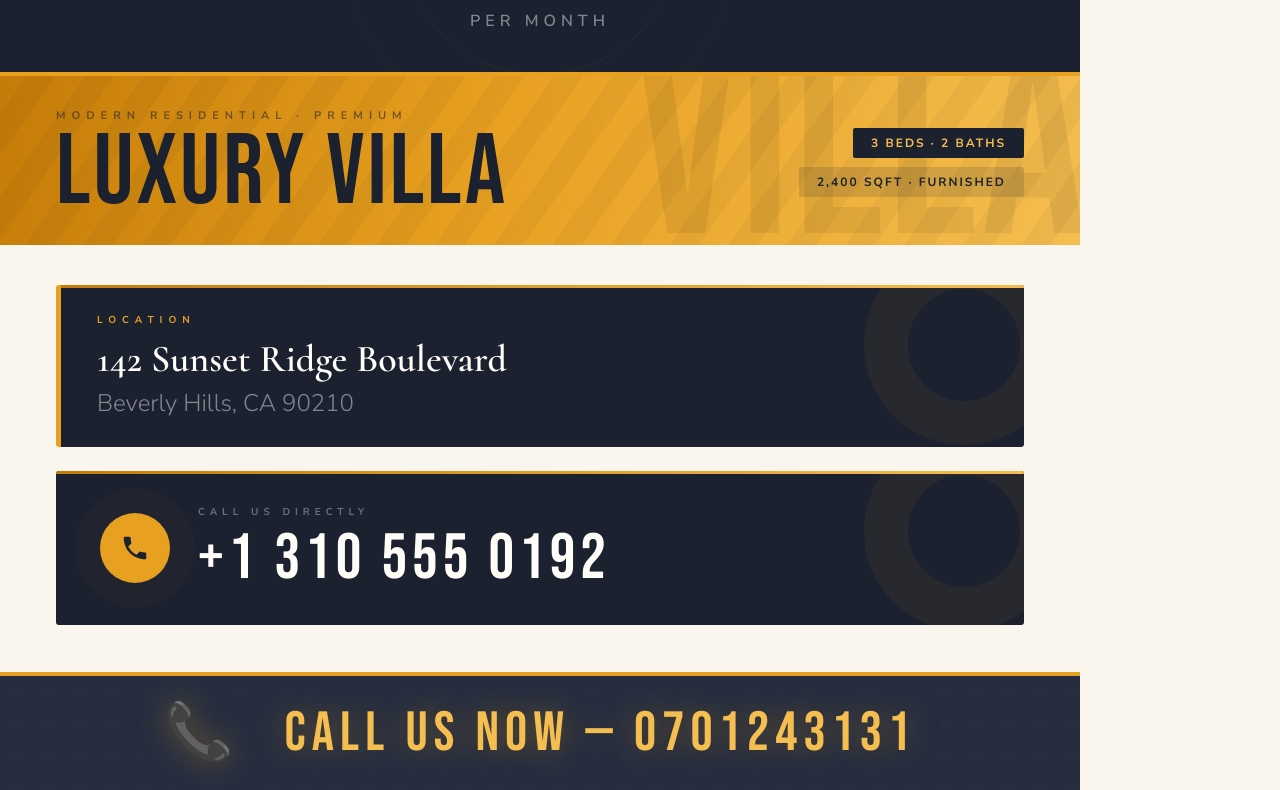
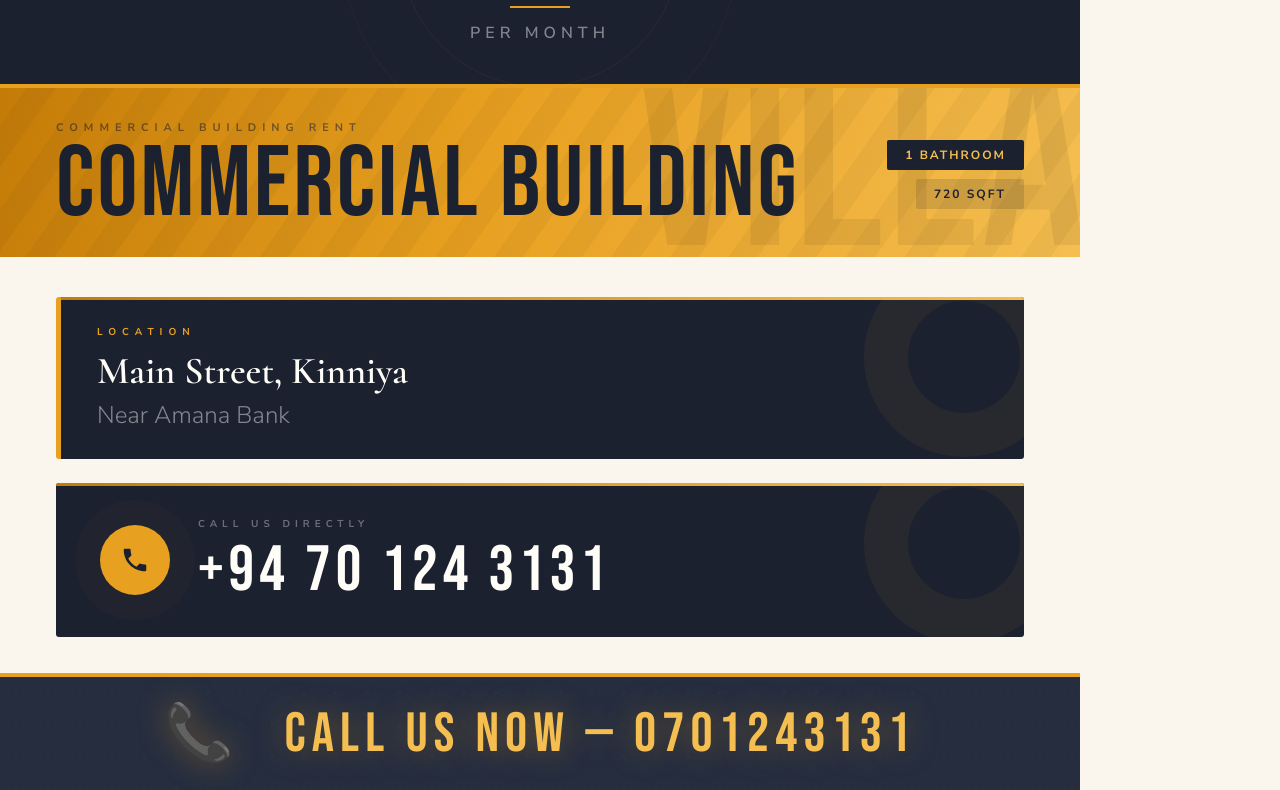
Before and after one commit to nisathav/PropertyListings, a plain HTML site: page property-signage-portrait.html in a window 1280 px wide. Shown: the part 1130-1920 px from the top of the page. Drawn offline with Linux system fonts and the light colour scheme.

Commit message:
Update property-signage-portrait.html

```diff
--- a/property-signage-portrait.html
+++ b/property-signage-portrait.html
@@ -89,7 +89,7 @@ html, body {
 
 /* ═══ FOR RENT STRIP ═════════════════════════════════════ */
 .rent-strip {
-  height: 108px;
+  height: 120px;
   background: var(--slate-mid);
   border-bottom: 4px solid var(--amber);
   display: flex; align-items: center; justify-content: center;
@@ -112,7 +112,7 @@ html, body {
 
 .rent-text {
   font-family: 'Bebas Neue', sans-serif;
-  font-size: 72px; letter-spacing: 28px; text-indent: 28px;
+  font-size: 85px; letter-spacing: 28px; text-indent: 28px;
   color: var(--cream);
   position: relative; z-index: 1;
   animation: rentGlow 4s ease-in-out 2s infinite;
@@ -509,12 +509,12 @@ html, body {
   <div class="name-banner">
     <div class="name-banner-inner">
       <div class="prop-name-group">
-        <div class="prop-category">Modern Residential · Premium</div>
-        <div class="prop-name">Luxury Villa</div>
+        <div class="prop-category">Commercial Building Rent</div>
+        <div class="prop-name">Commercial Building</div>
       </div>
       <div class="prop-pills">
-        <div class="ppill dark">3 Beds · 2 Baths</div>
-        <div class="ppill light">2,400 sqft · Furnished</div>
+        <div class="ppill dark">1 Bathroom</div>
+        <div class="ppill light">720 sqft</div>
       </div>
     </div>
   </div>
@@ -524,8 +524,8 @@ html, body {
 
     <div class="address-card">
       <div class="addr-label">Location</div>
-      <div class="addr-line1">142 Sunset Ridge Boulevard</div>
-      <div class="addr-line2">Beverly Hills, CA 90210</div>
+      <div class="addr-line1">Main Street, Kinniya</div>
+      <div class="addr-line2">Near Amana Bank</div>
     </div>
 
     <div class="contact-card">
@@ -534,7 +534,7 @@ html, body {
       </div>
       <div class="contact-info">
         <div class="contact-sub">Call Us Directly</div>
-        <div class="contact-number">+1 310 555 0192</div>
+        <div class="contact-number">+94 70 124 3131</div>
       </div>
     </div>
 
```
